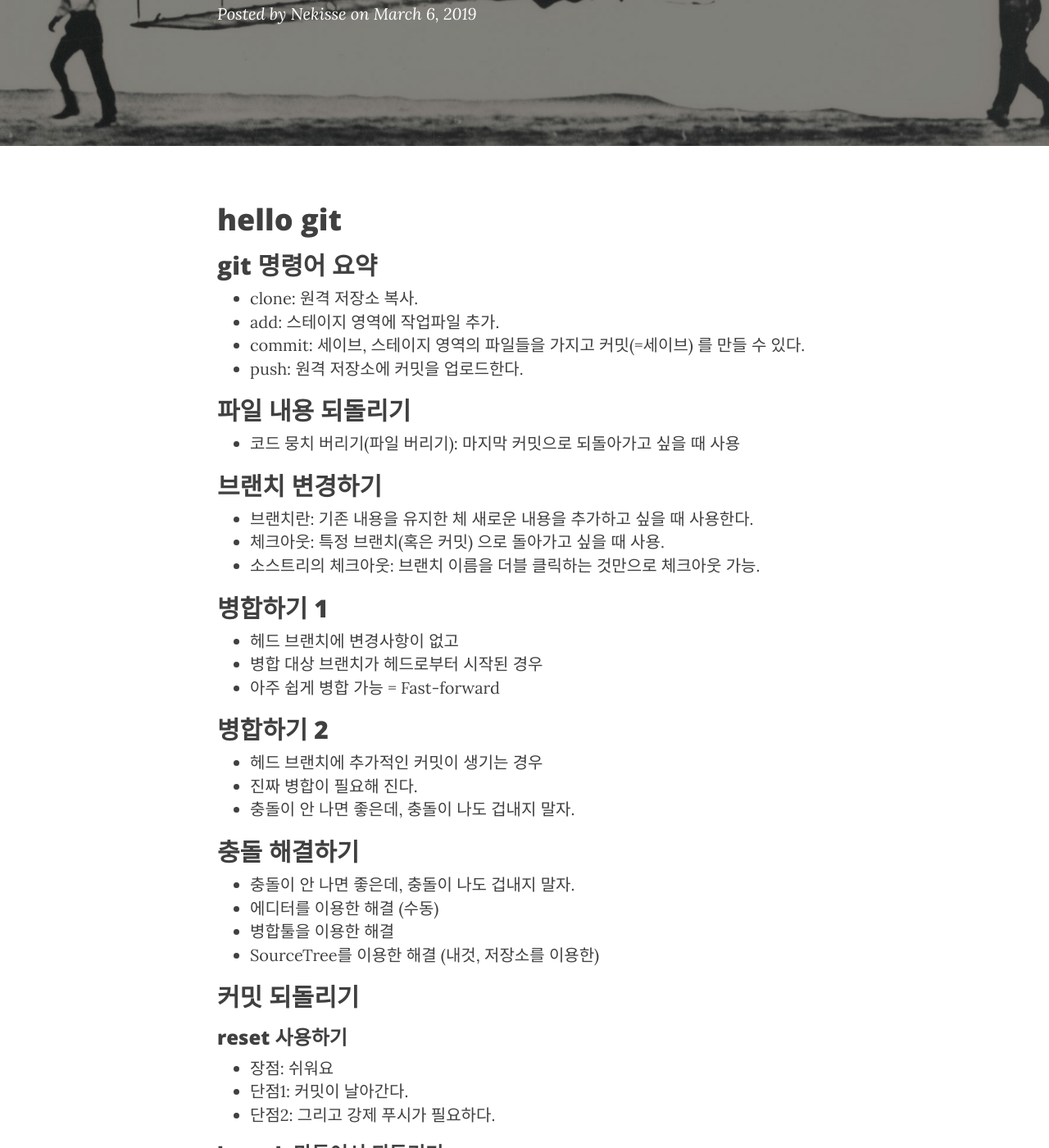
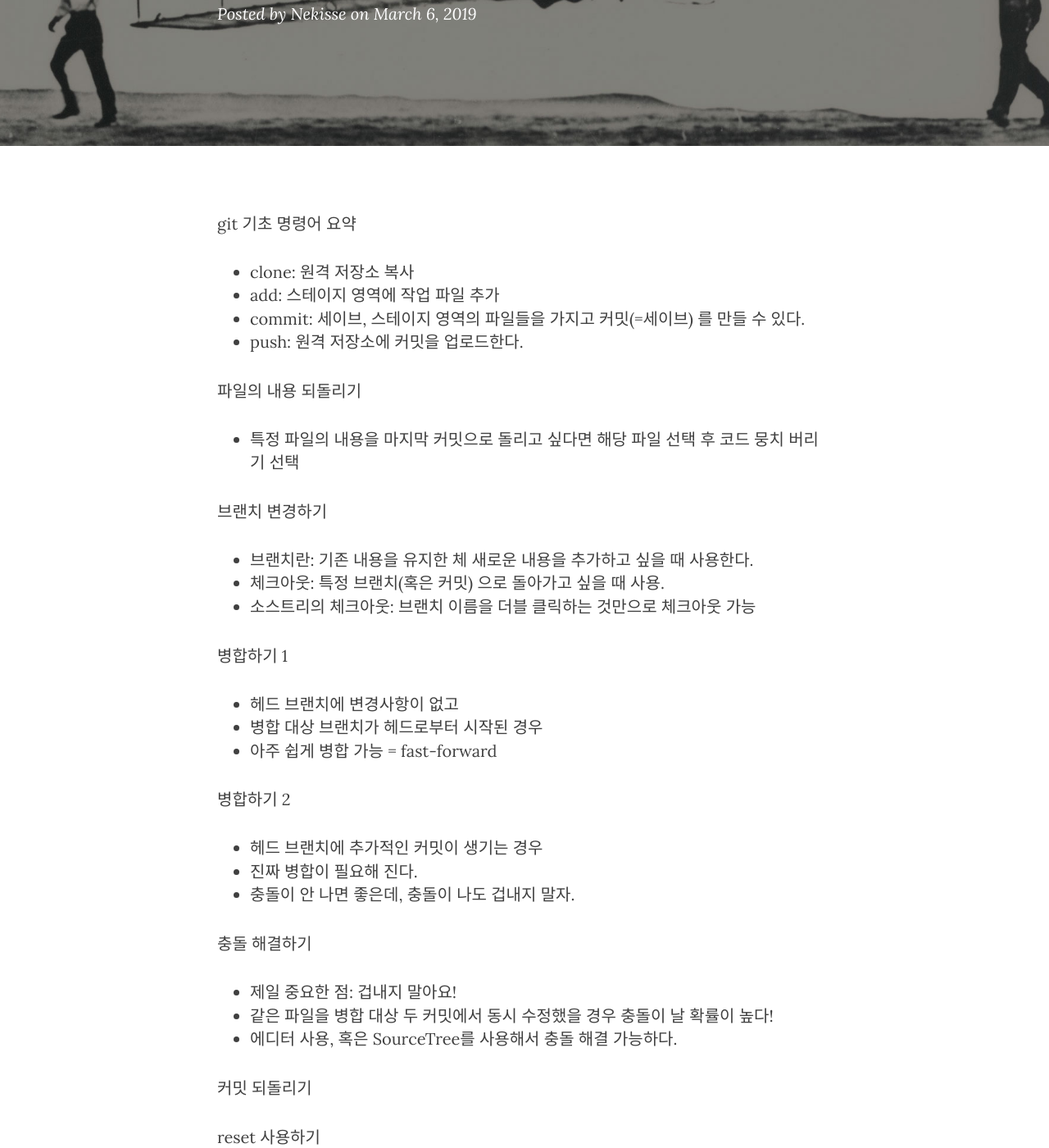
Before and after one commit to nekisse-lee/nekisse-lee.github.io, a Jekyll site: the page built from _posts/2019-03-06-초보 git study .md, in a window 1280 px wide and 1400 px high, scrolled down 255 px. Shown: the whole window at 82% size. Built offline with Jekyll 4.4.1, drawn with Linux system fonts in a browser that asks for light colours; nearby versions of some CDN libraries; comment, search, counter and statistics services are not loaded; some of the changed text lies outside the part shown.

Commit message:
초보 git study.md  수정

```diff
--- a/_posts/2019-03-06-초보 git study .md
+++ b/_posts/2019-03-06-초보 git study .md
@@ -7,102 +7,86 @@ author:     "Nekisse"
 header-img: "img/post-bg-02.jpg"
 ---
 
-# hello git
+git 기초 명령어 요약
 
-## git 명령어 요약
-
-- clone: 원격 저장소 복사.
-- add: 스테이지 영역에 작업파일 추가.
+- clone: 원격 저장소 복사
+- add: 스테이지 영역에 작업 파일 추가
 - commit: 세이브, 스테이지 영역의 파일들을 가지고 커밋(=세이브) 를 만들 수 있다.
 - push: 원격 저장소에 커밋을 업로드한다.
 
+파일의 내용 되돌리기
 
-## 파일 내용  되돌리기
+- 특정 파일의 내용을 마지막 커밋으로 돌리고 싶다면 해당 파일 선택 후 코드 뭉치 버리기 선택
 
-- 코드 뭉치 버리기(파일 버리기): 마지막 커밋으로 되돌아가고 싶을 때 사용
-
-## 브랜치 변경하기
+브랜치 변경하기
 
 - 브랜치란: 기존 내용을 유지한 체 새로운 내용을 추가하고 싶을 때 사용한다.
 - 체크아웃: 특정 브랜치(혹은 커밋) 으로 돌아가고 싶을 때 사용.
-- 소스트리의 체크아웃: 브랜치 이름을 더블 클릭하는 것만으로 체크아웃 가능.
+- 소스트리의 체크아웃: 브랜치 이름을 더블 클릭하는 것만으로 체크아웃 가능
 
-
-## 병합하기  1
+병합하기 1
 
 - 헤드 브랜치에 변경사항이 없고
 - 병합 대상 브랜치가 헤드로부터 시작된 경우
-- 아주 쉽게 병합 가능 = Fast-forward
+- 아주 쉽게 병합 가능 = fast-forward
 
-## 병합하기  2
+병합하기 2
 
 - 헤드 브랜치에 추가적인 커밋이 생기는 경우
 - 진짜 병합이 필요해 진다.
 - 충돌이 안 나면 좋은데, 충돌이 나도 겁내지 말자.
 
+충돌 해결하기
 
-## 충돌 해결하기
+- 제일 중요한 점: 겁내지 말아요!
+- 같은 파일을 병합 대상 두 커밋에서 동시 수정했을 경우 충돌이 날 확률이 높다!
+- 에디터 사용, 혹은 SourceTree를 사용해서 충돌 해결 가능하다.
 
-- 충돌이 안 나면 좋은데, 충돌이 나도 겁내지 말자.
-- 에디터를 이용한 해결  (수동)
-- 병합툴을 이용한 해결
-- SourceTree를 이용한 해결 (내것, 저장소를 이용한)
+커밋 되돌리기
 
+reset 사용하기
 
-## 커밋 되돌리기
+- 장점: 쉬워요.
+- 단점1: 커밋이 날아간다
+- 단점2: 강제 푸시가 필요하다.
 
-
-### reset 사용하기
-
-- 장점: 쉬워요
-- 단점1: 커밋이 날아간다.
-- 단점2: 그리고 강제 푸시가 필요하다.
-
-
-### branch 만들어서 되돌리기
+branch 만들어서 되돌리기
 
 - reset과는 달리 내용이 사라지지 않는다.
 - 장점: 쉽다.
-- 단점: 트리가 지전분해진다.
+- 단점: 트리가 지저분해진다.
 
-
-### revert
+revert
 
 - 역시 커밋은 없어지지 않는다.
 - 장점: 가장 정석적
 - 단점: 충돌이 날 수 있다.
+- 주의사항: 현재 선택한 커밋의 내용을 되돌린다.
 
-### revert 2
+revert 2
 
 - revert로 여러 커밋을 되돌리려면 최신부터 순서대로 revert 하자
 - 그렇게 하면 충돌을 막을 수 있다.
 
-## 커밋 덮어쓰기
+커밋 덮어쓰기
 
 - 필요하다면 이전 커밋 덮어쓰기도 가능
-- 'commit --amend'
-- 이미 push를 한 경우 'push --force'가 필요함
+- commit --amend
+- 이미 push를 한 경우 push --force가 필요함
 
-## stash
+stash
 
 - 다른 브랜치로 체크아웃하기 전에 현재 작업내용을 저장하는 임시 저장소
 - 유용하니 잘 사용하자.
 
-## rebase
+기타 주의 사항
+
+- 코드를 남기려고 주석을 달지 말자.
+- 커밋 메시지를 잘 쓰자.
+- 한가지 구현이 완료될 때마다 커밋을 하자. (자주 하자)
+
+rebase
 
 - merge 처럼 두 브랜치를 합칠 때 사용합니다.
 - 현재 브랜치가 대상 브랜치 위로 올라갑니다.
-- 위험하니 조심스레 사용..
-
-
-## 기타 주의 사항
-
-- 코드를 남기려고 주석을 달지 말자.
-- 커밋 메세지를 잘 쓰자..
-- 한가지 구현이 완료될 때마다 커밋을 하자. (자주 하자)
-
-## rebase
-
-- merge 처럼 두 브랜치를 합칠 때 사용합니다.
-- 현재 브랜치가 대상 브랜치 위로 올라갑니다.
-- 위험하니 조심스레 사용..
+- 위험하니 조심스레 사용하자. (
```
